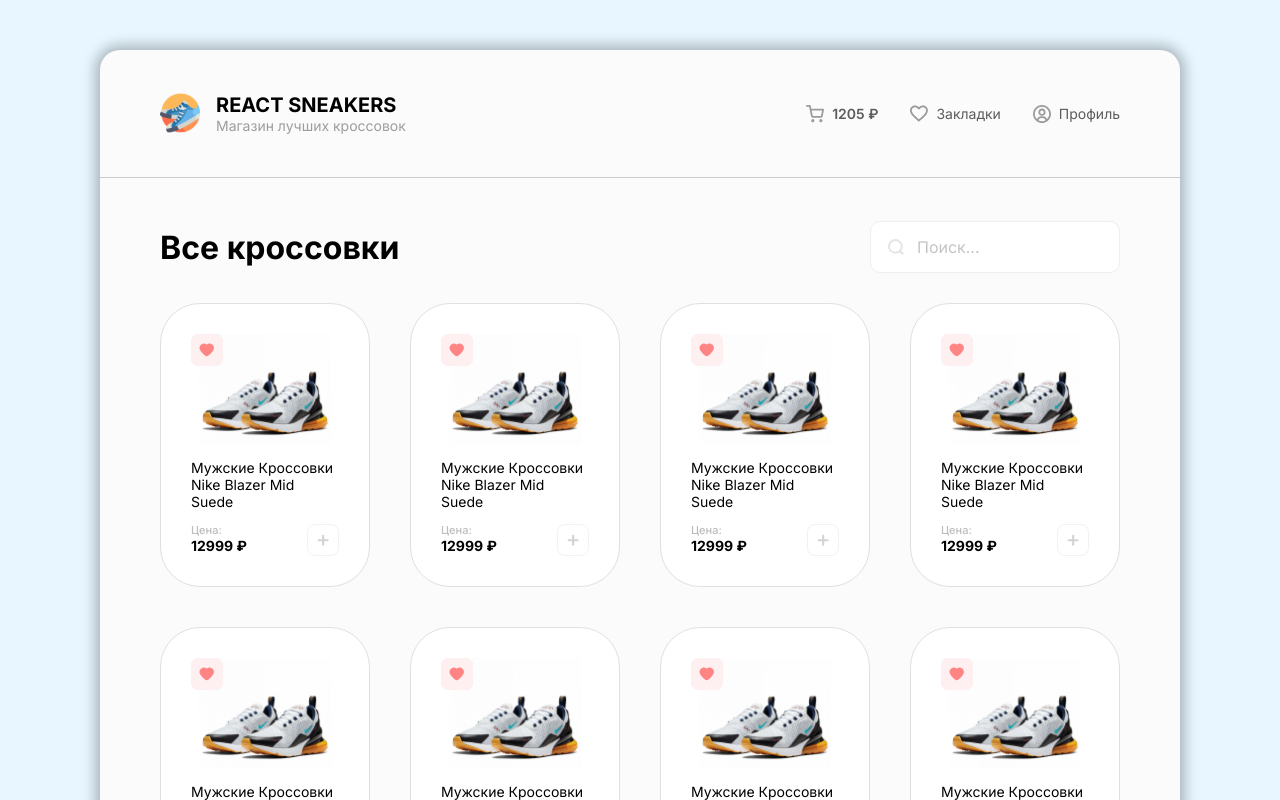
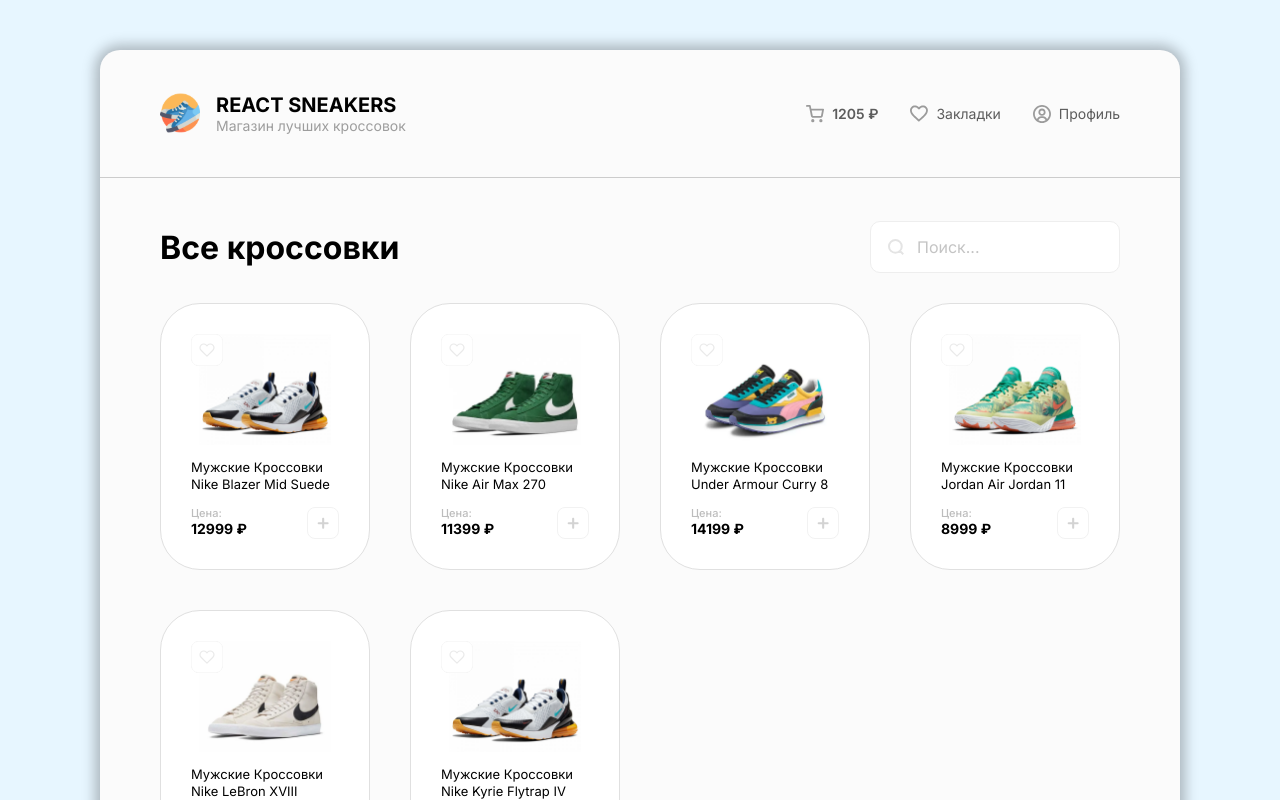
Before and after one commit to DmitryPanikarovsky/react-sneakers, a React (Create React App) app: page / in a window 1280 px wide. Shown: the top 800 px of the page. Built offline with nearby package versions, Linux system fonts and the light colour scheme.

Commit message:
add component CardList, collectionProducts and display on page Card

```diff
--- a/src/App.jsx
+++ b/src/App.jsx
@@ -1,13 +1,13 @@
-import { Card } from './components/Card/Card';
-import { Drawer } from './components/Drawer/Drawer'
-import { Header } from './components/Header/Header';
+import { CardList } from './components/CardList/CardList'
+import { Drawer } from "./components/Drawer/Drawer";
+import { Header } from "./components/Header/Header";
 import "./styles/App.scss";
 
 function App() {
     return (
         <div className="wrapper">
-            <Drawer/>
-            <Header/>
+            <Drawer />
+            <Header />
             <div className="content">
                 <div className="content__header">
                     <h1>Все кроссовки</h1>
@@ -16,17 +16,7 @@ function App() {
                         <input className="input" placeholder="Поиск..." />
                     </div>
                 </div>
-                <ul className="cards">
-                    <Card/>
-                    <Card/>
-                    <Card/>
-                    <Card/>
-                    <Card/>
-                    <Card/>
-                    <Card/>
-                    <Card/>
-                    <Card/>
-                </ul>
+                <CardList/>
             </div>
         </div>
     );
--- a/src/components/Card/Card.jsx
+++ b/src/components/Card/Card.jsx
@@ -1,23 +1,23 @@
-export const Card = () => {
+export const Card = (props) => {
+
+    const {title, price, imageUrl} = props;
+
     return (
         <div className="card">
             <div className="card__bookmarks">
-                <img src="/img/heart-liked.svg" alt="сердечко" />
+                <img src="/img/heart-unliked.svg" alt="сердечко" />
             </div>
             <div className="card__img">
-                <img
-                    src="/img/sneakers/sneakers-1.png"
-                    alt="кроссовки"
-                />
+                <img src={imageUrl} alt="кроссовки" />
             </div>
             <p className="card__title">
-                Мужские Кроссовки Nike Blazer Mid Suede
+                {title}
             </p>
             <div className="card__price">
                 <div>
                     <p>Цена:</p>
                     <div>
-                        12999 <span>₽</span>
+                        {price} <span>₽</span>
                     </div>
                 </div>
                 <button>
--- /dev/null
+++ b/src/components/CardList/CardList.jsx
@@ -0,0 +1,12 @@
+import { Card } from "../Card/Card";
+import { collectionProducts } from "../../products/collectionProducts";
+
+export const CardList = () => {
+    return (
+        <div className="cards">
+            {collectionProducts.map((item) => (
+                <Card title={item.title} price={item.price} imageUrl={item.imageUrl}/>
+            ))}
+        </div>
+    );
+};
--- /dev/null
+++ b/src/products/collectionProducts.js
@@ -0,0 +1,32 @@
+export const collectionProducts = [
+    {
+        title: "Мужские Кроссовки Nike Blazer Mid Suede",
+        price: 12999,
+        imageUrl: "/img/sneakers/sneakers-1.png",
+    },
+    {
+        title: "Мужские Кроссовки Nike Air Max 270",
+        price: 11399,
+        imageUrl: "/img/sneakers/sneakers-2.png",
+    },
+    {
+        title: "Мужские Кроссовки Under Armour Curry 8",
+        price: 14199,
+        imageUrl: "/img/sneakers/sneakers-3.png",
+    },
+    {
+        title: "Мужские Кроссовки Jordan Air Jordan 11",
+        price: 8999,
+        imageUrl: "/img/sneakers/sneakers-4.png",
+    },
+    {
+        title: "Мужские Кроссовки Nike LeBron XVIII",
+        price: 16599,
+        imageUrl: "/img/sneakers/sneakers-5.png",
+    },
+    {
+        title: "Мужские Кроссовки Nike Kyrie Flytrap IV",
+        price: 10799,
+        imageUrl: "/img/sneakers/sneakers-1.png",
+    },
+];
--- a/src/styles/App.scss
+++ b/src/styles/App.scss
@@ -328,8 +328,7 @@
                 transition: all .3s;
 
                 &:hover {
-                    box-shadow: 19px 17px 31px 2px rgba(172, 161, 161, 0.75);
-                    transform: translate(-5px, -5px);
+                    transform: scale(1.05);
                 }
 
                 &__bookmarks {
@@ -359,7 +358,7 @@
 
                 &__title {
                     font-weight: 400;
-                    font-size: 14px;
+                    font-size: 13px;
                     line-height: 17px;
                 }
 
```
